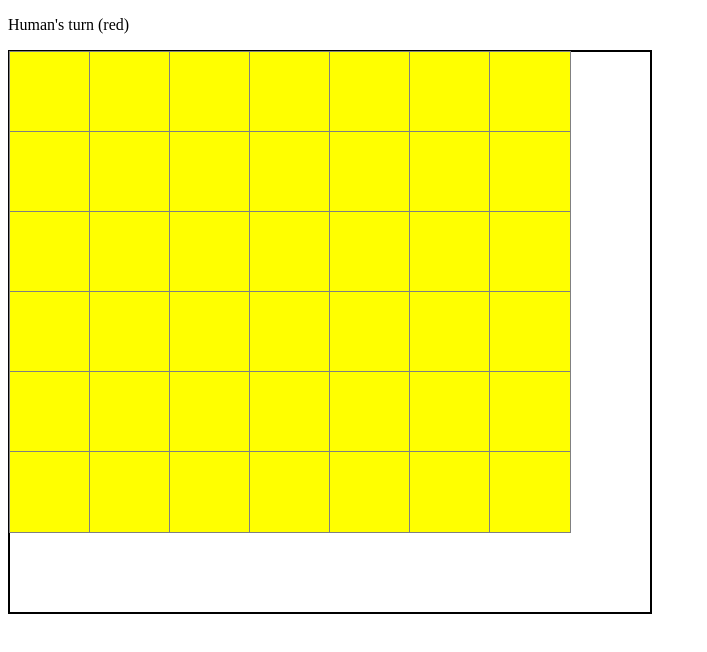
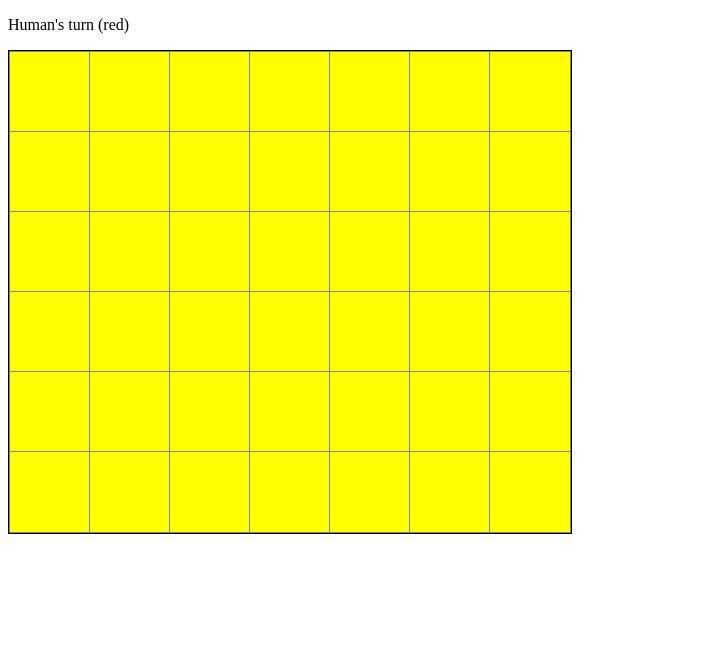
Before and after one commit to DaveTrost/connect4-ui, a React app: page / in a window 1280 px wide. Shown: the whole page, without its empty margins (0-707 px from the left). Built offline with nearby package versions, Linux system fonts and the light colour scheme.

Commit message:
fix the board size to be 7x6

```diff
--- a/src/components/board/Board.css
+++ b/src/components/board/Board.css
@@ -2,14 +2,14 @@
   box-sizing: content-box;
   display: grid;
   grid-template-columns: repeat(7, 10vh);
-  grid-template-rows: repeat(7, 10vh);
+  grid-template-rows: repeat(6, 10vh);
 
-  width: 80vh;
+  width: 70vh;
   border: 0.15em solid black;
 
   @media (orientation: portrait) {
-    width: 80vw;
+    width: 70vw;
     grid-template-columns: repeat(7, 10vw);
-    grid-template-rows: repeat(7, 10vw);
+    grid-template-rows: repeat(6, 10vw);
   }
 }
```
